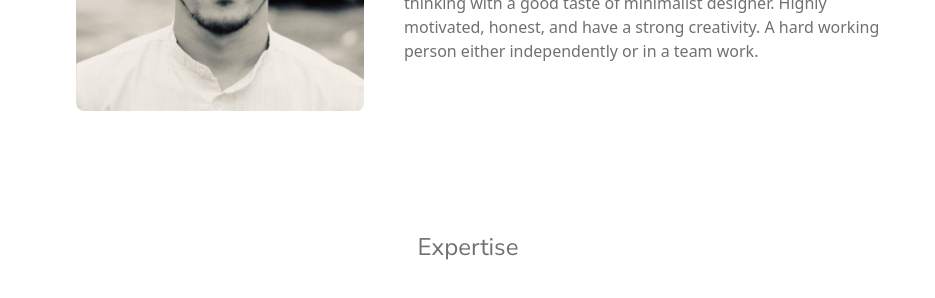
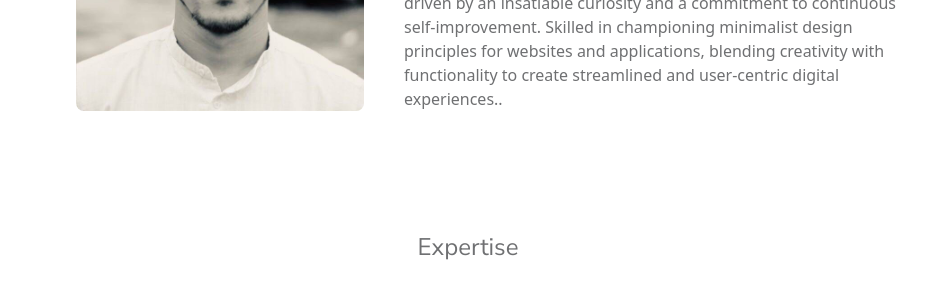
Before and after one commit to abdmhamzah/abdmhamzah.github.io, a website: page index.html in a window 1280 px wide. Shown: the part 297-595 px from the top of the page, without its empty margins (172-1107 px from the left). Drawn offline with nearby package versions, Linux system fonts and the light colour scheme.

Commit message:
update description

```diff
--- a/index.html
+++ b/index.html
@@ -65,10 +65,12 @@
           </p>
         </a>
         <p class="font-normal text-secondary dark:text-primary">
-          I'm Hamzah, I could combine a Full Stack Developer logical thinking
-          with a good taste of minimalist designer. Highly motivated, honest,
-          and have a strong creativity. A hard working person either
-          independently or in a team work.
+          I'm Hamzah, Enthusiastic and collaborative person with a passion
+          for engaging in vibrant discussions and fostering a collaborative environment
+          to explore and innovate new ideas. A lifelong learner driven by an insatiable curiosity
+          and a commitment to continuous self-improvement. Skilled in championing minimalist design principles
+          for websites and applications, blending creativity with functionality
+          to create streamlined and user-centric digital experiences..
         </p>
       </div>
     </div>
```
